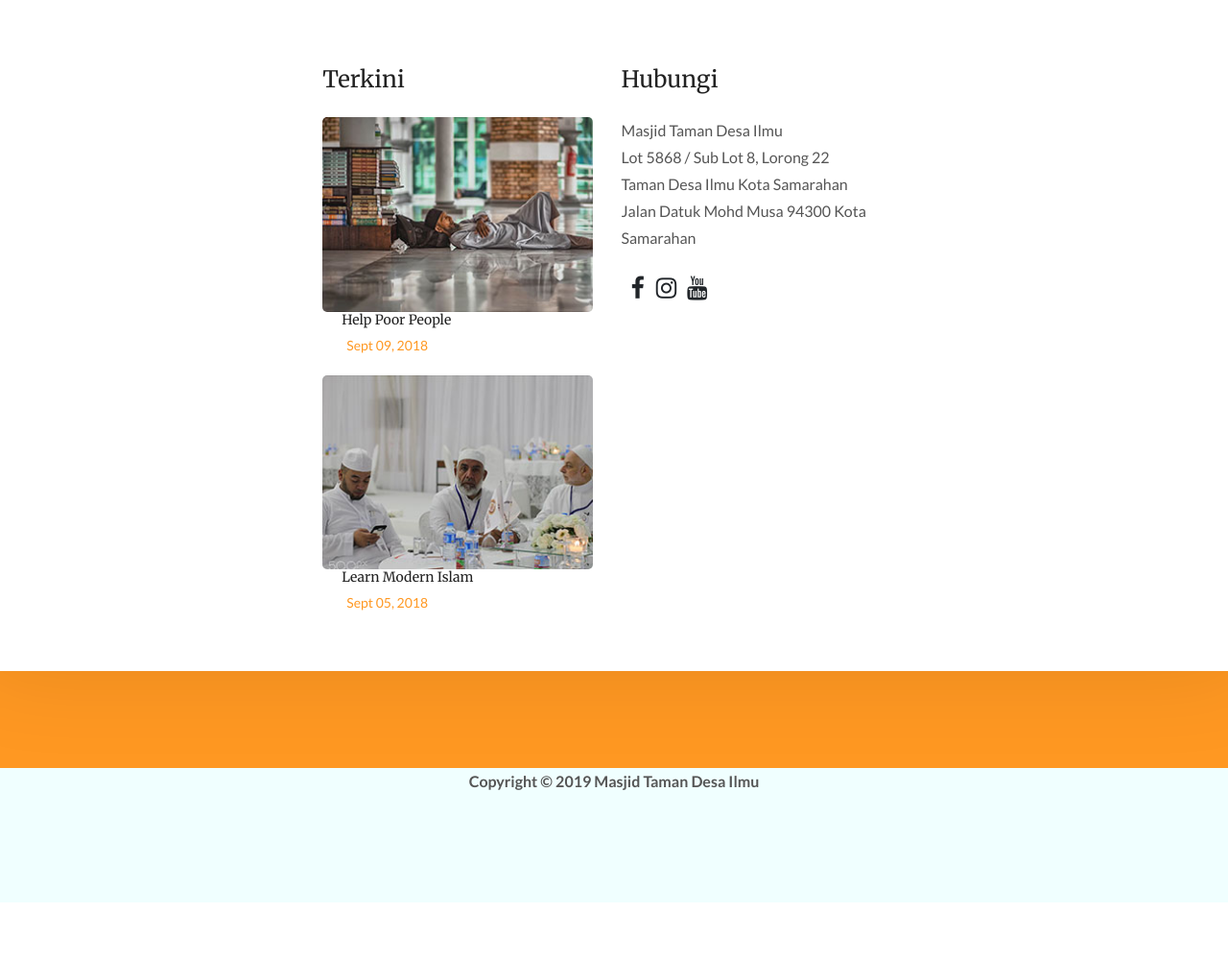
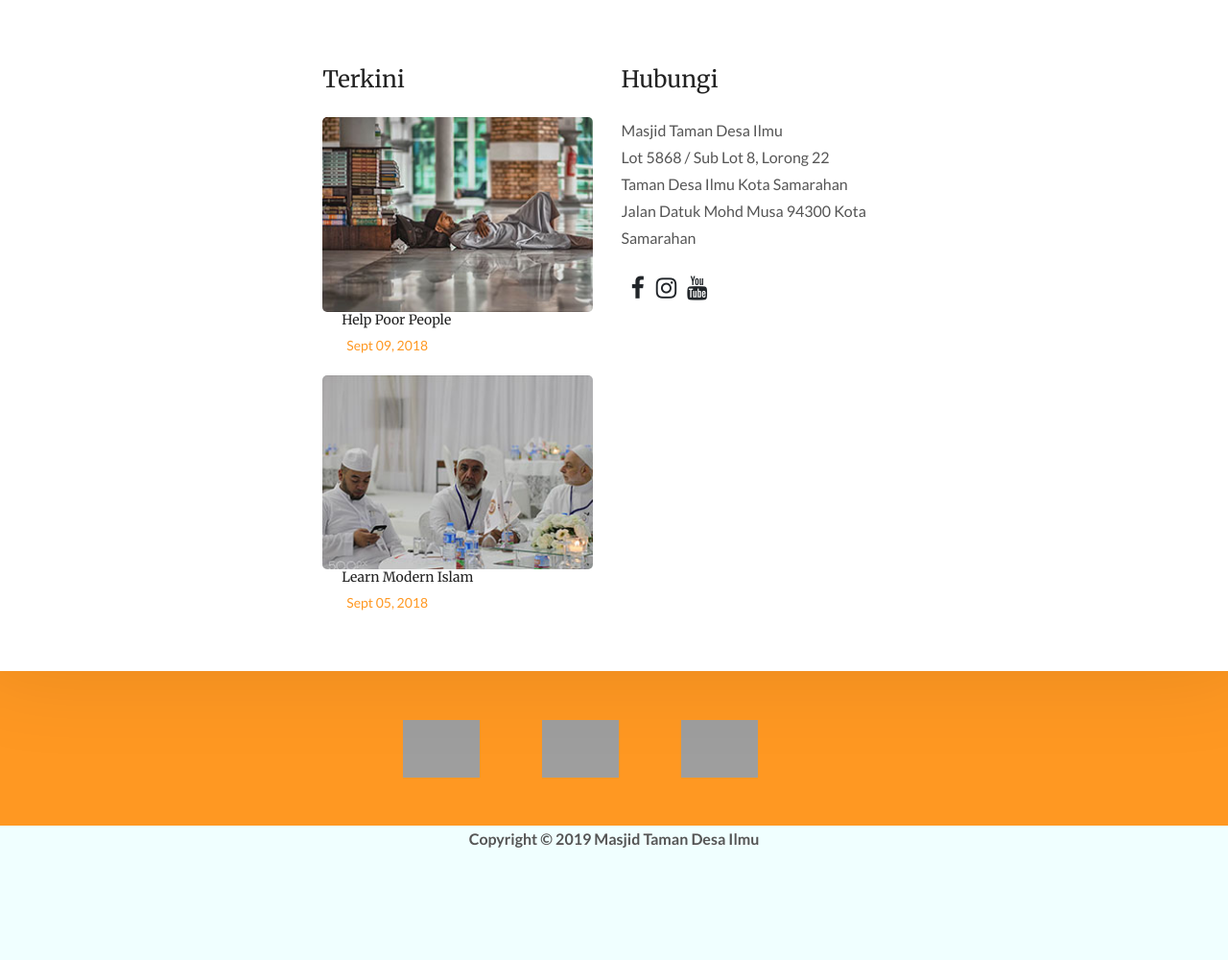
Before and after one commit to FarezSaid/Masjid-Taman-Desa-Ilmu, a PHP site: page /projectmasjid/ in a window 1280 px wide. Shown: the part 2985-3985 px from the top of the page at 96% size. Before the commit the page ends 3925 px from the top, so only its background shows below. Run offline with PHP 8.4, Linux system fonts and the light colour scheme; data comes from the database, SQL or seed files in the repository; some libraries are stand-ins or nearby versions; some web fonts are replaced; grey boxes are pictures that could not be loaded.

Commit message:
Update index.php

```diff
--- a/projectmasjid/index.php
+++ b/projectmasjid/index.php
@@ -63,7 +63,7 @@
 <li class="menu-item-has-children"><a href="#" title="" itemprop="url">Galeri</a>
 <ul>
 <li><a href="fasiliti.html" title="" itemprop="url">Fasiliti Masjid</a></li>
-<li><a href="hadis.html" title="" itemprop="url">Koleksi Hadis</a></li>
+<li><a href="hadis.html" title="" itemprop="url">Hadis</a></li>
 </ul>
 </li>
 <li class="menu-item-has-children"><a href="#" title="" itemprop="url">Muat Turun</a>
@@ -97,6 +97,7 @@
       <img class="d-block w-100" <img src="img/slide1.jpg" alt="#">
     </div>
   </div>
+
         </div>
 <style>
   body{
@@ -315,6 +316,20 @@ Jalan Datuk Mohd Musa 94300 Kota Samarahan<br>
 </div>
 </div>
 </div>
+<div class="center">
+<div class= "row">
+  <div class="column">
+<a href="http://www.islam.gov.my/" title="JAKIM" itemprop="url"><img src="img/logo_jakim.png" alt="logo_jakim.png" width="80" height="50" itemprop="image"></a>
+</div>
+<div class="column">
+<a href="https://mis.sarawak.gov.my/" title="MIS" itemprop="url"><img src="img/Logo Majlis Islam Sarawak.png" alt="logo MIS.png" width=80 height="50" itemprop="image"></a>
+</div>
+<div class="column">
+<a href="https://jais.sarawak.gov.my/" title="JAIS" itemprop="url"><img src="img/JAIS.png" alt="logo JAIS.png" width=80 height="50" itemprop="image"></a>
+</div>
+</div>
+</div>
+</div>
 </div>
 </div>
 <p style="text-align: center;"><strong>Copyright © 2019 Masjid Taman Desa Ilmu</strong></p>
@@ -339,6 +354,26 @@ var time = today.getHours() + ":" + today.getMinutes() + ":" + today.getSeconds(
 var dateTime = date+' '+time;
 document.getElementById("demo").innerHTML = dateTime;
 </script>
+<style>
+* {
+  box-sizing: border-box;
+}
+.center {
+  display: block;
+  margin-left: auto;
+  margin-right: auto;
+  width: 35%;
+}
+.column {
+  float: left;
+  width: 33%;
+}
+.row::after {
+  content: "";
+  clear: both;
+  display: table;
+}
+</style>
 </body>
 
 </html>
```
Lines whose indentation alone changed are shown as unchanged.
